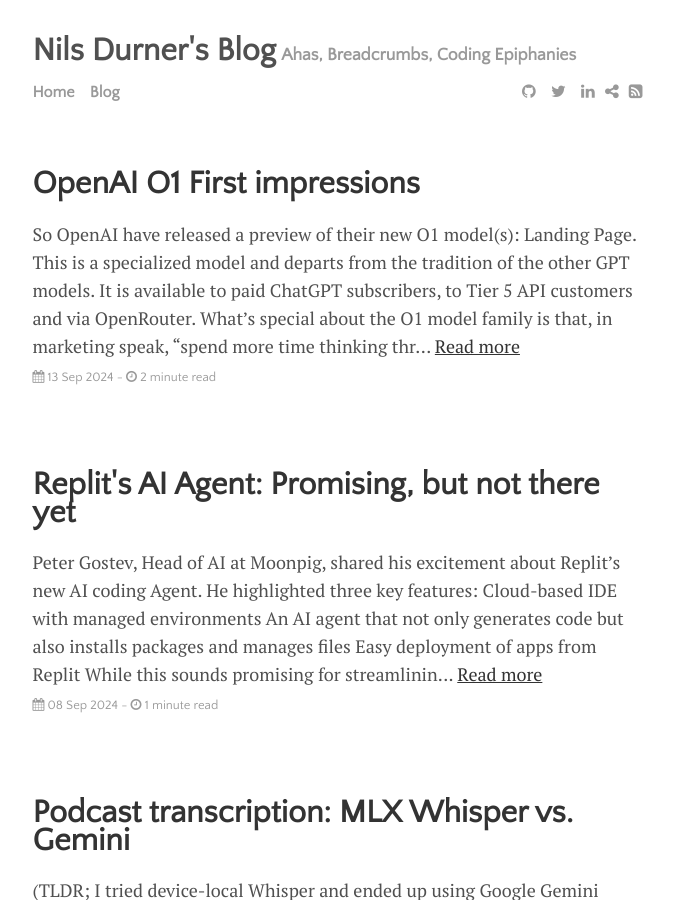
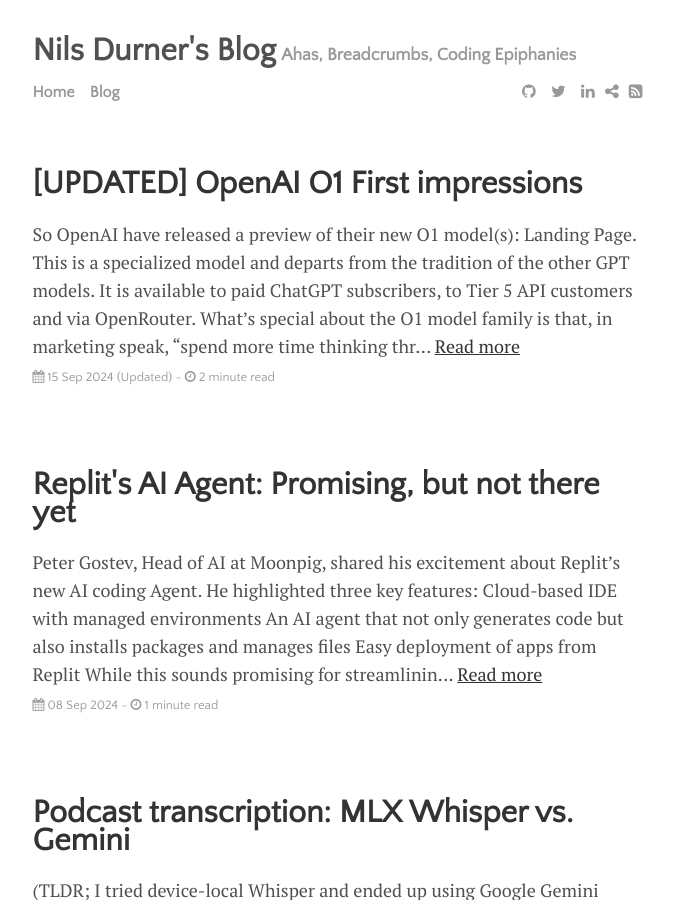
Before and after one commit to ndurner/ndurner.github.io, a Jekyll site: the page built from blog/index.html, in a window 1280 px wide and 900 px high. Shown: the whole window, without its empty margins (300-974 px from the left). Built offline with Jekyll 4.4.1, drawn with Linux system fonts in a browser that asks for light colours; the list of posts is cut into pages by our own code.

Commit message:
UPDATED indicator

```diff
--- a/_layouts/home.html
+++ b/_layouts/home.html
@@ -5,7 +5,9 @@
 {% for post in paginator.posts %}
   <div class="posts-container">
     <h1>
-      <a href="{{ site.github.url }}{{ post.url }}">{{ post.title }}</a>
+      <a href="{{ site.github.url }}{{ post.url }}">
+        {% if post.last_updated %}[UPDATED] {% endif %}{{ post.title }}
+      </a>
     </h1>
     {% if post.image %}
       <div class="thumbnail-container">
@@ -14,12 +16,21 @@
     {% endif %}
     <p>
       {{ post.content | strip_html | truncate: 350 }} <a href="{{ site.github.url }}{{ post.url }}">Read more</a>
-      <span class="post-date"><i class="fa fa-calendar" aria-hidden="true"></i> {{ post.date | date_to_string }} - <i class="fa fa-clock-o" aria-hidden="true"></i> {% include read-time.html %}</span>
+      <span class="post-date">
+        <i class="fa fa-calendar" aria-hidden="true"></i>
+        {% if post.last_updated %}
+          {{ post.last_updated | date_to_string }} (Updated)
+        {% else %}
+          {{ post.date | date_to_string }}
+        {% endif %}
+        - <i class="fa fa-clock-o" aria-hidden="true"></i> {% include read-time.html %}
+      </span>
     </p>
   </div>
 {% else %}
   <p>No posts found</p>
 {% endfor %}
+
 <!-- Pagination links -->
 <div class="pagination">
   {% if paginator.next_page %}
```
